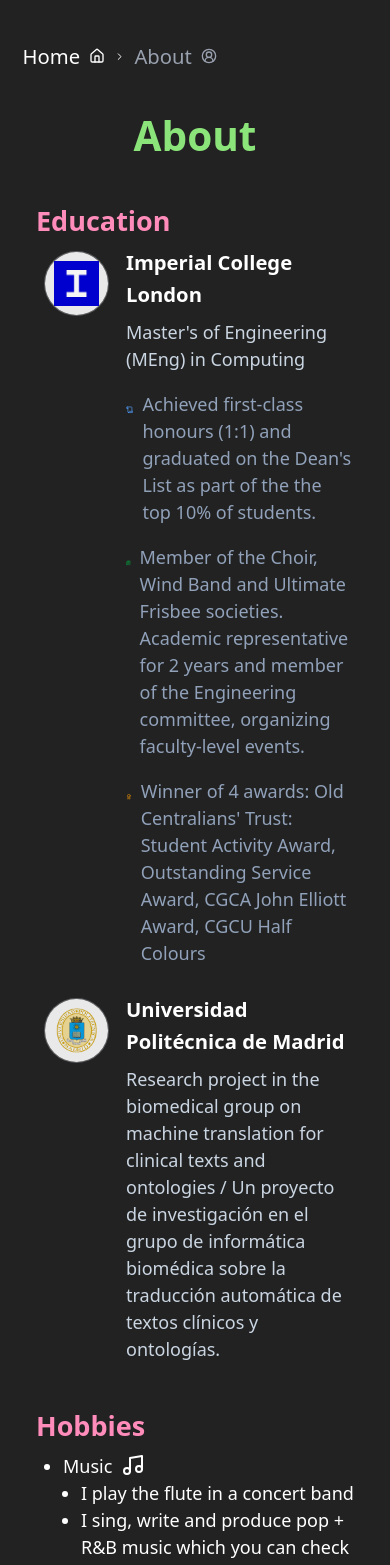
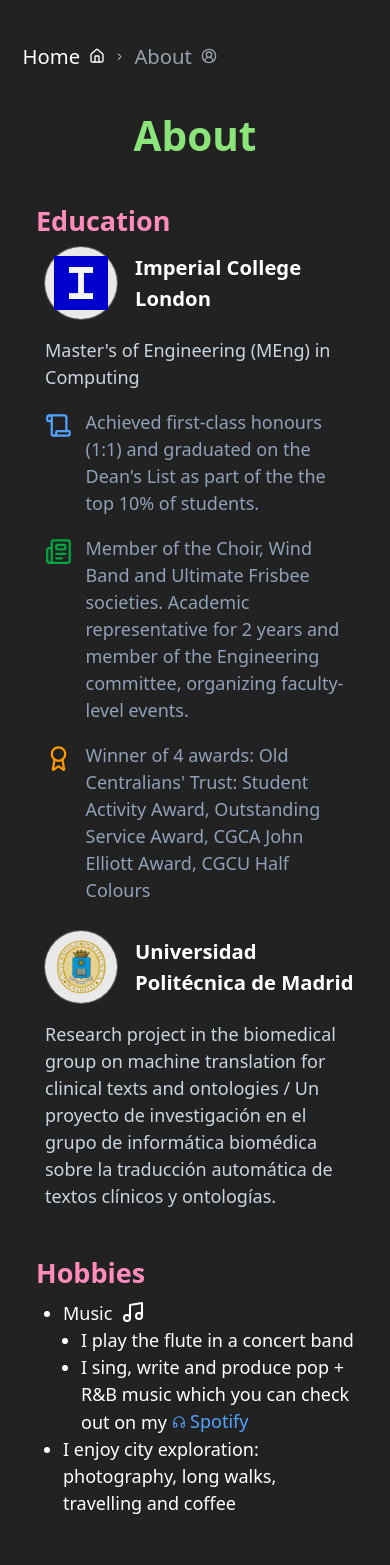
Before and after one commit to zaki-amin/zaki-amin.github.io, a Next.js app: page /about in a window 390 px wide. Shown: the top 1565 px of the page. Built offline with nearby package versions, Linux system fonts and the light colour scheme.

Commit message:
style: improve mobile view of education

```diff
--- a/src/myComponents/about/Education.tsx
+++ b/src/myComponents/about/Education.tsx
@@ -6,44 +6,46 @@ const Education: FC = () => {
   return (
     <div className='space-y-6'>
       {/* Imperial */}
-      <div className='flex items-start gap-4'>
-        <div className='bg-white/90 p-2 rounded-full mt-1 ring-1 ring-slate-200/30'>
-          <div className='relative h-10 w-10 md:h-9 md:w-9'>
+      <div className='space-y-4'>
+        <div className='flex items-center gap-4'>
+          <div className='bg-white/90 p-2 rounded-full ring-1 ring-slate-200/30 shrink-0'>
+            <div className='relative h-12 w-12 md:h-9 md:w-9'>
               <Image
                 src='/logos/imperial.jpeg'
                 alt='Imperial College London logo'
                 fill
-              sizes='(min-width: 768px) 2.25rem, 2.5rem'
+                sizes='(min-width: 768px) 2.25rem, 3rem'
                 className='object-contain'
               />
             </div>
           </div>
-        <div className='space-y-2'>
           <h3 className='text-lg font-semibold'>Imperial College London</h3>
+        </div>
+
         <p className='text-base text-slate-300'>
           Master&#39;s of Engineering (MEng) in Computing
         </p>
 
-          <div className='mt-4 space-y-4'>
-            <div className='flex items-start gap-2 md:gap-3'>
-              <Scroll className='h-7 w-7 md:h-5 md:w-5 text-blue-400 mt-0.5' />
+        <div className='space-y-4'>
+          <div className='flex items-start gap-3'>
+            <Scroll className='h-6 w-6 md:h-5 md:w-5 text-blue-400 mt-0.5 shrink-0' />
             <p className='text-slate-400'>
-                Achieved first-class honours (1:1) and graduated on the
-                Dean&#39;s List as part of the the top 10% of students.
+              Achieved first-class honours (1:1) and graduated on the Dean&#39;s
+              List as part of the the top 10% of students.
             </p>
           </div>
 
-            <div className='flex items-start gap-2 md:gap-3'>
-              <Newspaper className='h-7 w-7 md:h-5 md:w-5 text-green-600 mt-0.5' />
+          <div className='flex items-start gap-3'>
+            <Newspaper className='h-6 w-6 md:h-5 md:w-5 text-green-600 mt-0.5 shrink-0' />
             <p className='text-slate-400'>
               Member of the Choir, Wind Band and Ultimate Frisbee societies.
-                Academic representative for 2 years and member of the
-                Engineering committee, organizing faculty-level events.
+              Academic representative for 2 years and member of the Engineering
+              committee, organizing faculty-level events.
             </p>
           </div>
 
-            <div className='flex items-start gap-2 md:gap-3'>
-              <Award className='h-7 w-7 md:h-5 md:w-5 text-amber-500 mt-0.5' />
+          <div className='flex items-start gap-3'>
+            <Award className='h-6 w-6 md:h-5 md:w-5 text-amber-500 mt-0.5 shrink-0' />
             <p className='text-slate-400'>
               Winner of 4 awards: Old Centralians&#39; Trust: Student Activity
               Award, Outstanding Service Award, CGCA John Elliott Award, CGCU
@@ -52,24 +54,26 @@ const Education: FC = () => {
           </div>
         </div>
       </div>
-      </div>
 
-      <div className='flex items-start gap-4'>
-        <div className='bg-white/90 p-2 rounded-full mt-1 ring-1 ring-slate-200/30'>
-          <div className='relative h-10 w-10 md:h-9 md:w-9'>
+      {/* UPM */}
+      <div className='space-y-4'>
+        <div className='flex items-center gap-4'>
+          <div className='bg-white/90 p-2 rounded-full ring-1 ring-slate-200/30 shrink-0'>
+            <div className='relative h-12 w-12 md:h-9 md:w-9'>
               <Image
                 src='/logos/upm.png'
                 alt='Universidad Politécnica de Madrid logo'
                 fill
-              sizes='(min-width: 768px) 2.25rem, 2.5rem'
+                sizes='(min-width: 768px) 2.25rem, 3rem'
                 className='object-contain'
               />
             </div>
           </div>
-        <div className='space-y-2'>
           <h3 className='text-lg font-semibold'>
             Universidad Politécnica de Madrid
           </h3>
+        </div>
+
         <p className='text-base text-slate-300'>
           Research project in the biomedical group on machine translation for
           clinical texts and ontologies / Un proyecto de investigación en el
@@ -78,7 +82,6 @@ const Education: FC = () => {
         </p>
       </div>
     </div>
-    </div>
   )
 }
 
```
Lines whose indentation alone changed are shown as unchanged.
